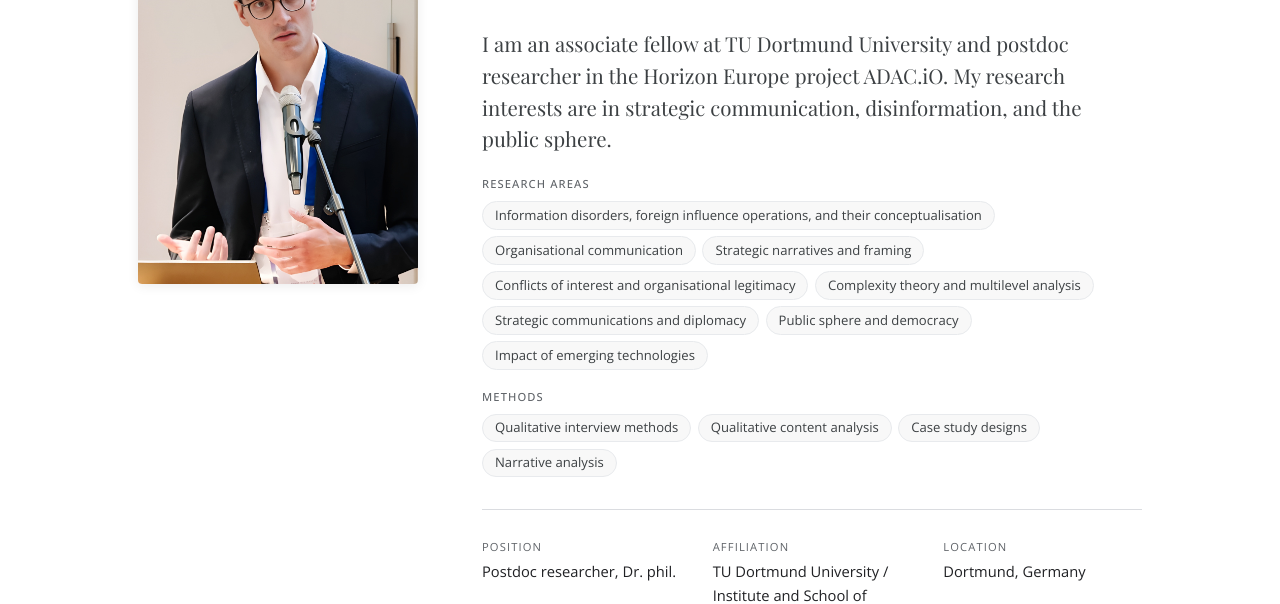
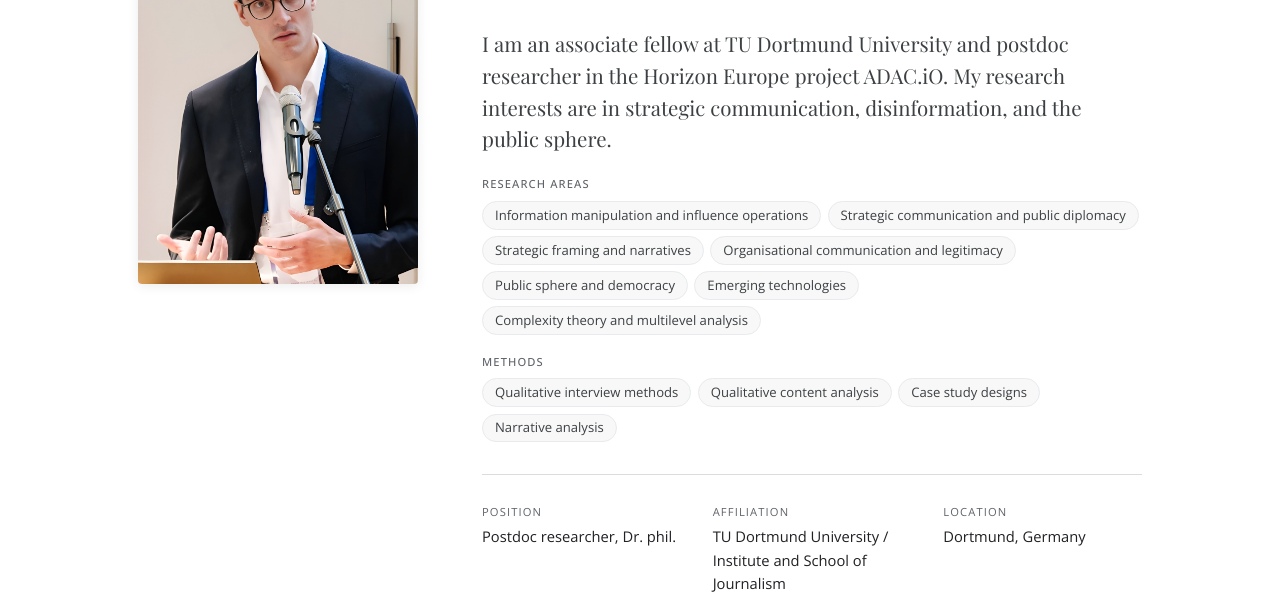
Before and after one commit to Timo-Lenk/timo-lenk, a plain HTML site: page index.html in a window 1280 px wide. Shown: the part 226-830 px from the top of the page. Drawn offline with nearby package versions, Linux system fonts and the light colour scheme; a web font is replaced by a local one.

Commit message:
Add files via upload

```diff
--- a/index.html
+++ b/index.html
@@ -532,14 +532,13 @@
           <div class="focus-group">
             <h3 class="focus-label">Research areas</h3>
             <ul class="focus-tags">
-              <li>Information disorders, foreign influence operations, and their conceptualisation</li>
-              <li>Organisational communication</li>
-              <li>Strategic narratives and framing</li>
-              <li>Conflicts of interest and organisational legitimacy</li>
+              <li>Information manipulation and influence operations</li>
+              <li>Strategic communication and public diplomacy</li>
+              <li>Strategic framing and narratives</li>
+              <li>Organisational communication and legitimacy</li>
+              <li>Public sphere and democracy</li>
+              <li>Emerging technologies</li>
               <li>Complexity theory and multilevel analysis</li>
-              <li>Strategic communications and diplomacy</li>
-              <li>Public sphere and democracy</li>
-              <li>Impact of emerging technologies</li>
             </ul>
           </div>
           <div class="focus-group">
```
